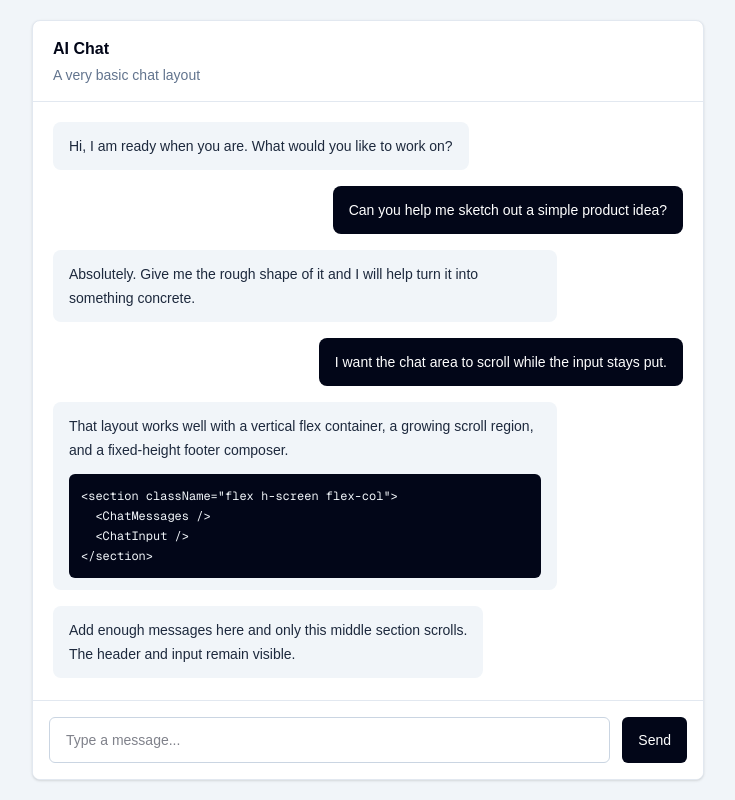
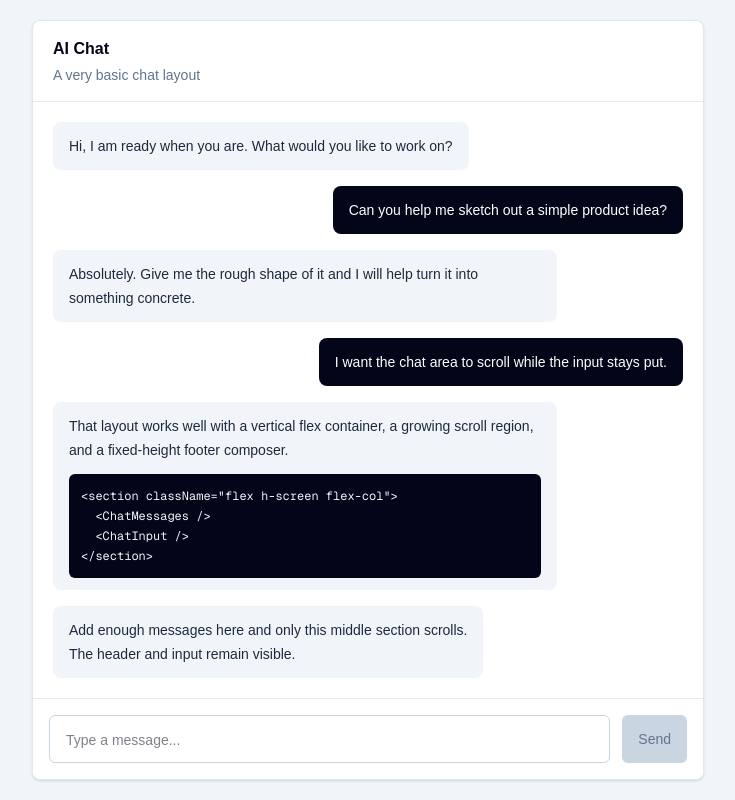
Before and after one commit to ijasmoopan/set-aakaam, a Next.js app: page / in a window 1280 px wide. Shown: the whole page, without its empty margins (272-1007 px from the left). Built offline with nearby package versions, Linux system fonts and the light colour scheme.

Commit message:
feat: build input box

```diff
--- a/components/Chat/Chat.tsx
+++ b/components/Chat/Chat.tsx
@@ -1,8 +1,11 @@
+"use client";
+
+import { useState } from "react";
 import { ChatInput } from "./ChatInput";
 import { ChatMessages } from "./ChatMessages";
 import type { Message } from "@/lib/types";
 
-const messages: Message[] = [
+const initialMessages: Message[] = [
   {
     id: "1",
     role: "assistant",
@@ -39,6 +42,23 @@ const messages: Message[] = [
 ];
 
 export function Chat() {
+  const [messages, setMessages] = useState<Message[]>(initialMessages);
+  const [isSending, setIsSending] = useState(false);
+
+  const handleSend = async (content: string) => {
+    const userMessage: Message = {
+      id: crypto.randomUUID(),
+      role: "user",
+      content,
+    };
+
+    setMessages((currentMessages) => [...currentMessages, userMessage]);
+    setIsSending(true);
+
+    await new Promise((resolve) => window.setTimeout(resolve, 500));
+    setIsSending(false);
+  };
+
   return (
     <main className="flex min-h-screen items-center justify-center bg-slate-100 p-4 text-slate-950">
       <section className="flex h-[min(760px,calc(100vh-2rem))] w-full max-w-2xl flex-col overflow-hidden rounded-lg border border-slate-200 bg-white shadow-sm">
@@ -50,7 +70,7 @@ export function Chat() {
         </header>
 
         <ChatMessages messages={messages} />
-        <ChatInput />
+        <ChatInput isSending={isSending} onSend={handleSend} />
       </section>
     </main>
   );
--- a/components/Chat/ChatInput.tsx
+++ b/components/Chat/ChatInput.tsx
@@ -1,20 +1,88 @@
-export function ChatInput() {
+"use client";
+
+import {
+  type KeyboardEvent,
+  type ComponentProps,
+  useEffect,
+  useRef,
+  useState,
+} from "react";
+
+type ChatInputProps = {
+  isSending?: boolean;
+  onSend: (message: string) => void | Promise<void>;
+};
+
+export function ChatInput({ isSending = false, onSend }: ChatInputProps) {
+  const [message, setMessage] = useState("");
+  const textareaRef = useRef<HTMLTextAreaElement>(null);
+  const canSend = message.trim().length > 0 && !isSending;
+
+  useEffect(() => {
+    const textarea = textareaRef.current;
+
+    if (!textarea) {
+      return;
+    }
+
+    textarea.style.height = "auto";
+    textarea.style.height = `${textarea.scrollHeight}px`;
+  }, [message]);
+
+  const sendMessage = async () => {
+    const trimmedMessage = message.trim();
+
+    if (!trimmedMessage || isSending) {
+      return;
+    }
+
+    setMessage("");
+    await onSend(trimmedMessage);
+  };
+
+  const handleSubmit: ComponentProps<"form">["onSubmit"] = async (event) => {
+    event.preventDefault();
+    await sendMessage();
+  };
+
+  const handleKeyDown = async (event: KeyboardEvent<HTMLTextAreaElement>) => {
+    if (
+      event.key !== "Enter" ||
+      event.shiftKey ||
+      event.nativeEvent.isComposing
+    ) {
+      return;
+    }
+
+    event.preventDefault();
+    await sendMessage();
+  };
+
   return (
-    <form className="flex gap-3 border-t border-slate-200 bg-white p-4">
+    <form
+      className="flex items-end gap-3 border-t border-slate-200 bg-white p-4"
+      onSubmit={handleSubmit}
+    >
       <label className="sr-only" htmlFor="message">
         Message
       </label>
-      <input
-        className="min-w-0 flex-1 rounded-md border border-slate-300 px-4 py-3 text-sm outline-none transition focus:border-slate-500 focus:ring-2 focus:ring-slate-200"
+      <textarea
+        className="max-h-40 min-h-12 min-w-0 flex-1 resize-none overflow-y-auto rounded-md border border-slate-300 px-4 py-3 text-sm leading-6 outline-none transition disabled:cursor-not-allowed disabled:bg-slate-100 disabled:text-slate-500 focus:border-slate-500 focus:ring-2 focus:ring-slate-200"
+        disabled={isSending}
         id="message"
+        onChange={(event) => setMessage(event.target.value)}
+        onKeyDown={handleKeyDown}
         placeholder="Type a message..."
-        type="text"
+        ref={textareaRef}
+        rows={1}
+        value={message}
       />
       <button
-        className="rounded-md bg-slate-950 px-4 py-3 text-sm font-medium text-white transition hover:bg-slate-800"
+        className="min-h-12 rounded-md bg-slate-950 px-4 py-3 text-sm font-medium text-white transition hover:bg-slate-800 disabled:cursor-not-allowed disabled:bg-slate-300 disabled:text-slate-500"
+        disabled={!canSend}
         type="submit"
       >
-        Send
+        {isSending ? "Sending" : "Send"}
       </button>
     </form>
   );
```
